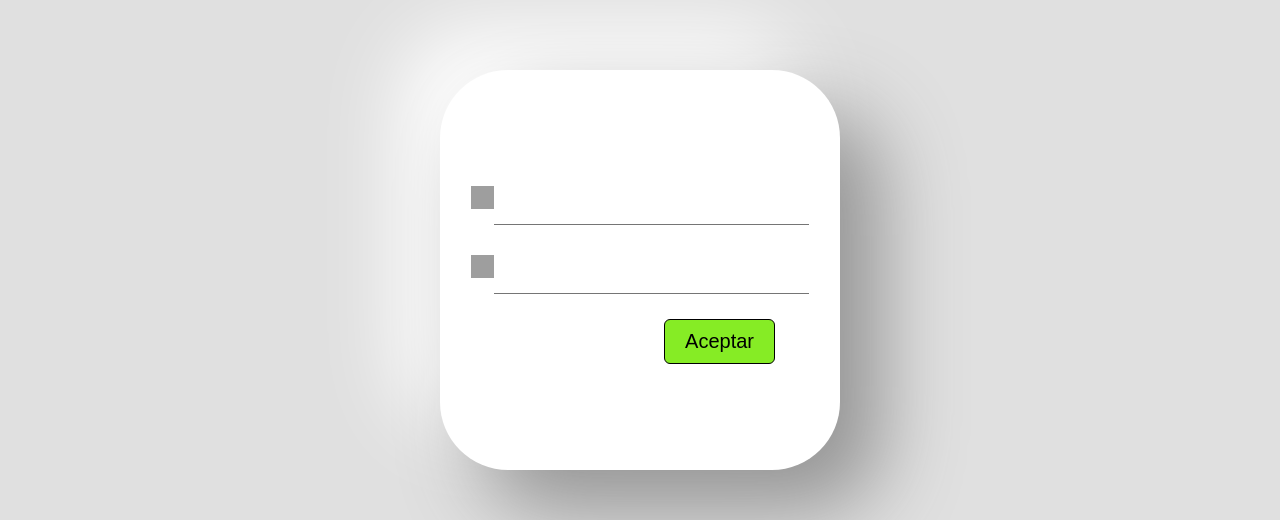
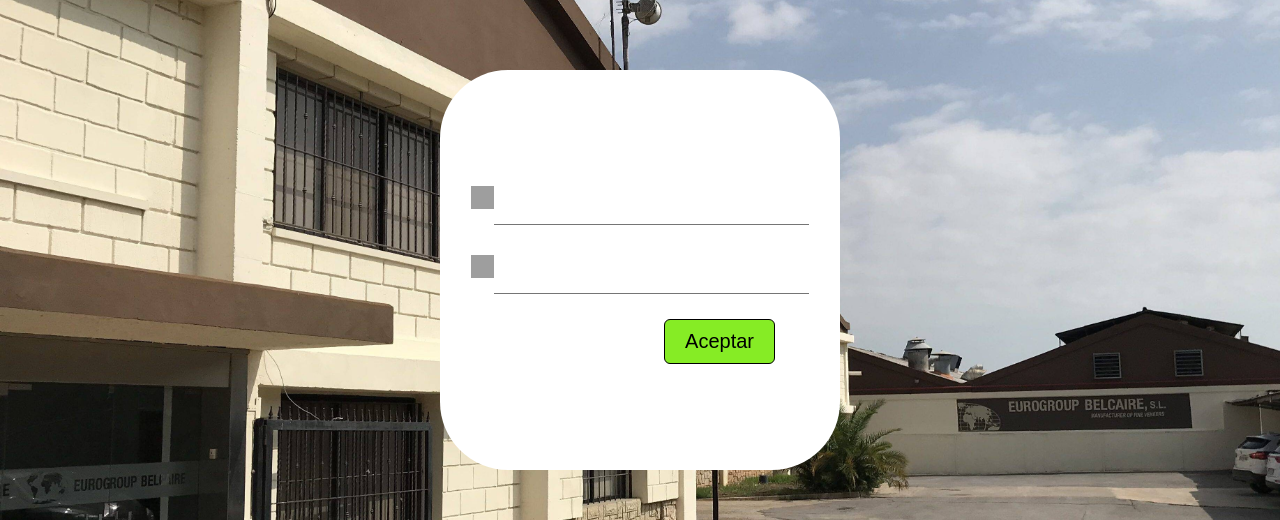
Before and after one commit to Feitan173/Angularsteffi, an Angular app in the folder practicasbelcaire/: page /inicio in a window 1280 px wide. Shown: the part 130-650 px from the top of the page. Built offline with nearby package versions, Linux system fonts and the light colour scheme; grey boxes are pictures that could not be loaded.

Commit message:
video de fondo y footer terminado

```diff
--- a/practicasbelcaire/src/app/components/inicio/inicio.component.scss
+++ b/practicasbelcaire/src/app/components/inicio/inicio.component.scss
@@ -7,6 +7,20 @@
     height: 85vh;
     flex-direction: column;
     background: #e0e0e0;
+    position: relative;
+    background: url('../../../assets/Eurogroup-Belcaire-Facility.jpg') no-repeat center center / cover; // Asegura que el fondo cubra todo
+   /* &::before {
+        content: "";
+        position: absolute;
+        top: 0;
+        left: 0;
+        width: 100%;
+        height: 100%;
+        z-index: -1; // Asegura que el fondo esté detrás de todos los otros elementos
+        background: url('../../../assets/Eurogroup-Belcaire-Facility.jpg') no-repeat center center / cover; // Asegura que el fondo cubra todo
+        pointer-events: none; // Evita que el fondo interfiera con las interacciones
+    }
+    */
     &__caja{
         width: 400px;
         height: 400px;
@@ -14,10 +28,11 @@
         flex-direction: column;
         align-items: center;
         justify-content: center;
+        position: relative;
         border-radius: 68px;
         background: #ffffff;
-        box-shadow:  41px 41px 82px #949494,
-                     -41px -41px 82px #ffffff;
+       // box-shadow:  41px 41px 82px #949494,
+        //             -41px -41px 82px #ffffff;
         &__contenedor{
             margin-bottom: 20px;
             text-align: center;
@@ -63,6 +78,8 @@
     }
 
 }
+
+
 /*
 
 
```
Also changed, not shown: practicasbelcaire/src/app/components/inicio/inicio.component.html (indentation only), practicasbelcaire/src/assets/Eurogroup-Belcaire-Facility.jpg (added), 1 other file (tests, documents, lock files or other folders).
